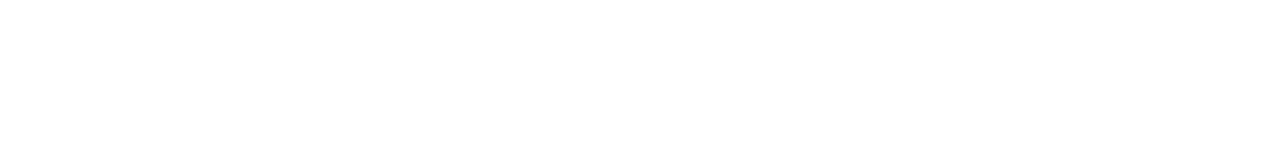
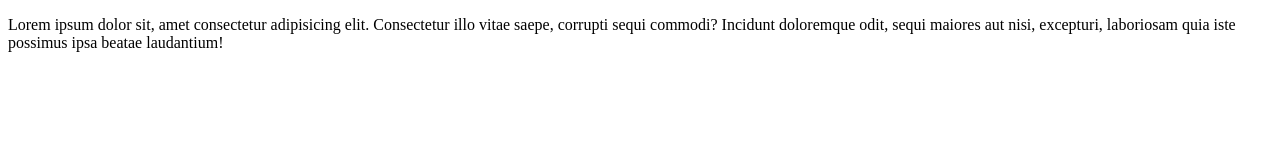
Before and after one commit to DiegoHigareda/M1, a plain HTML site: page index.html in a window 1280 px wide. Drawn offline with Linux system fonts and the light colour scheme.

Commit message:
cambi index parrafo

```diff
--- a/index.html
+++ b/index.html
@@ -7,6 +7,6 @@
     <title>Document</title>
 </head>
 <body>
-
+    <p>Lorem ipsum dolor sit, amet consectetur adipisicing elit. Consectetur illo vitae saepe, corrupti sequi commodi? Incidunt doloremque odit, sequi maiores aut nisi, excepturi, laboriosam quia iste possimus ipsa beatae laudantium!</p>
 </body>
 </html>
```
